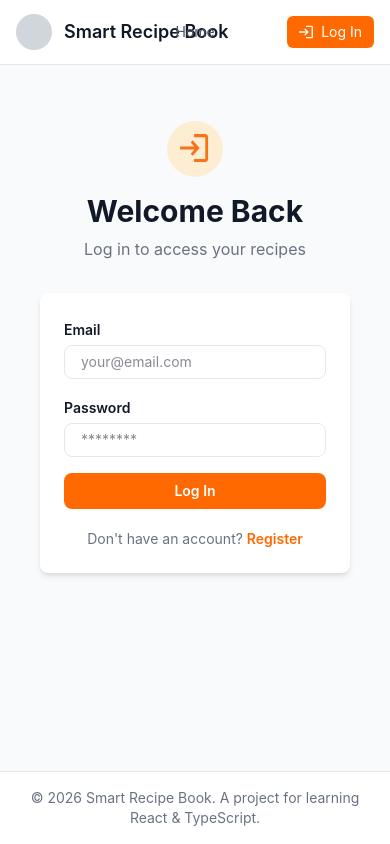
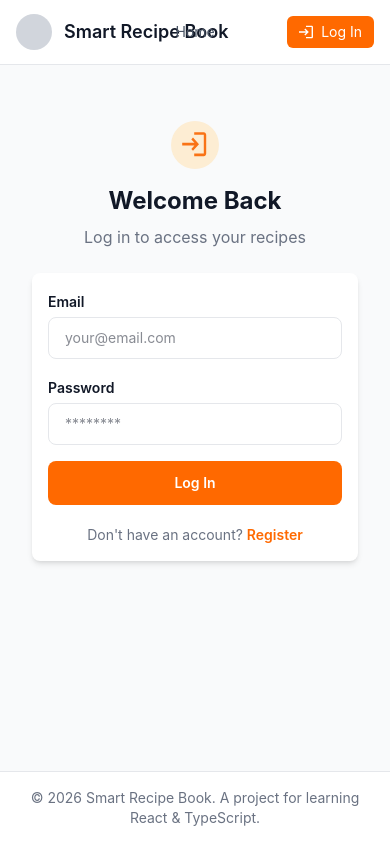
Before and after one commit to larstp/Smart-Recipe-Book, a React (Vite) app: page /login in a window 390 px wide. Built offline with nearby package versions, Linux system fonts and the light colour scheme.

Commit message:
feat: mobile view styling and layout of the login page for better user experience

```diff
--- a/src/pages/Login.tsx
+++ b/src/pages/Login.tsx
@@ -116,20 +116,25 @@ export default function Login() {
   }
 
   return (
-    <main className="container mx-auto p-6">
-      <img src="/loginpage.svg" className="mx-auto w-14 h-14 mb-4" />
-      <h1 className="text-3xl font-bold text-center mb-2">Welcome Back</h1>
+    <main className="container mx-auto px-4 py-6 sm:p-6">
+      <img
+        src="/loginpage.svg"
+        className="mx-auto w-12 h-12 sm:w-14 sm:h-14 mb-4"
+      />
+      <h1 className="text-2xl sm:text-3xl font-bold text-center mb-2">
+        Welcome Back
+      </h1>
       <p className="text-gray-500 text-center">Log in to access your recipes</p>
 
       <form
-        className="w-full mx-auto max-w-md bg-white rounded-lg shadow-md p-6 mt-8"
+        className="w-full mx-auto max-w-md bg-white rounded-lg shadow-md p-4 sm:p-6 mt-6 sm:mt-8"
         onSubmit={handleSubmit}
       >
         {/* email */}
         <label className="text-sm font-semibold">Email</label>
         <div>
           <input
-            className="w-full border border-gray-200 rounded-lg pl-4 pt-1.5 pb-1.5 text-sm mb-4 mt-1"
+            className="w-full border border-gray-200 rounded-lg px-4 py-2.5 sm:py-1.5 text-sm mb-4 mt-1"
             type="text"
             name="email"
             placeholder="your@email.com"
@@ -145,7 +150,7 @@ export default function Login() {
         <label className="text-sm font-semibold">Password</label>
         <div>
           <input
-            className="w-full border border-gray-200 rounded-lg pl-4 pt-1.5 pb-1.5 text-sm mb-4 mt-1"
+            className="w-full border border-gray-200 rounded-lg px-4 py-2.5 sm:py-1.5 text-sm mb-4 mt-1"
             type="password"
             name="password"
             placeholder="********"
@@ -160,7 +165,7 @@ export default function Login() {
 
         {/* button */}
         <button
-          className="w-full bg-orange-500 text-white pt-2 pb-2 rounded-lg text-sm font-semibold mb-5 disabled:opacity-50"
+          className="w-full bg-orange-500 text-white py-3 sm:py-2 rounded-lg text-sm font-semibold mb-5 disabled:opacity-50"
           type="submit"
           disabled={loading}
         >
```
